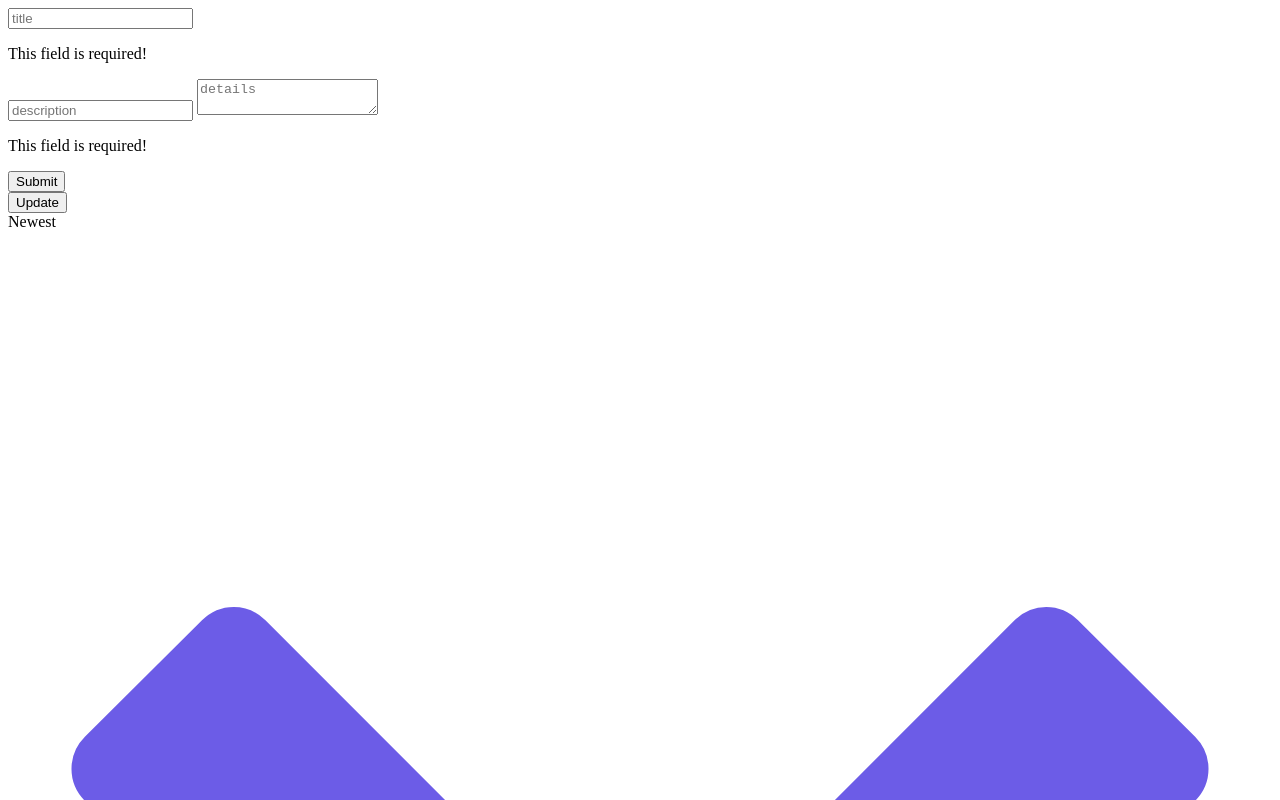
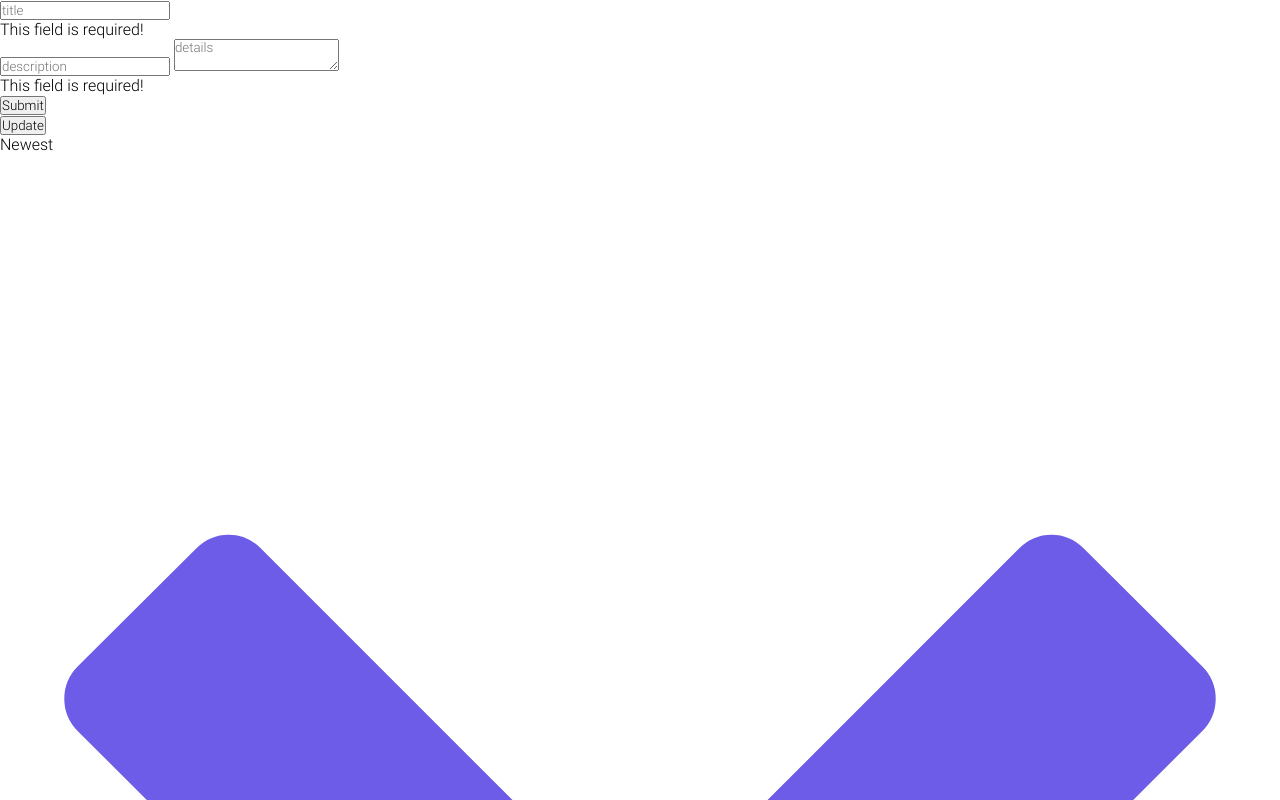
Before and after one commit to SurenAND/info-list, a plain HTML site: page index.html in a window 1280 px wide. Shown: the top 800 px of the page. Drawn offline with Linux system fonts and the light colour scheme.

Commit message:
add root colors and resets

```diff
--- a/style.css
+++ b/style.css
@@ -7,3 +7,18 @@
   font-family: Roboto-Light;
   src: url(./assets/fonts/Roboto-Light.ttf);
 }
+:root {
+  --primary--color: #6c5ce7;
+  --secondary--color: #a29bfe;
+  --light--gray: #dfe6e9;
+  --dark--gray: #767a7c;
+}
+* {
+  font-family: Roboto-Light;
+  box-sizing: border-box;
+  margin: 0;
+  padding: 0;
+  outline: none;
+  cursor: default;
+  user-select: none;
+}
```
